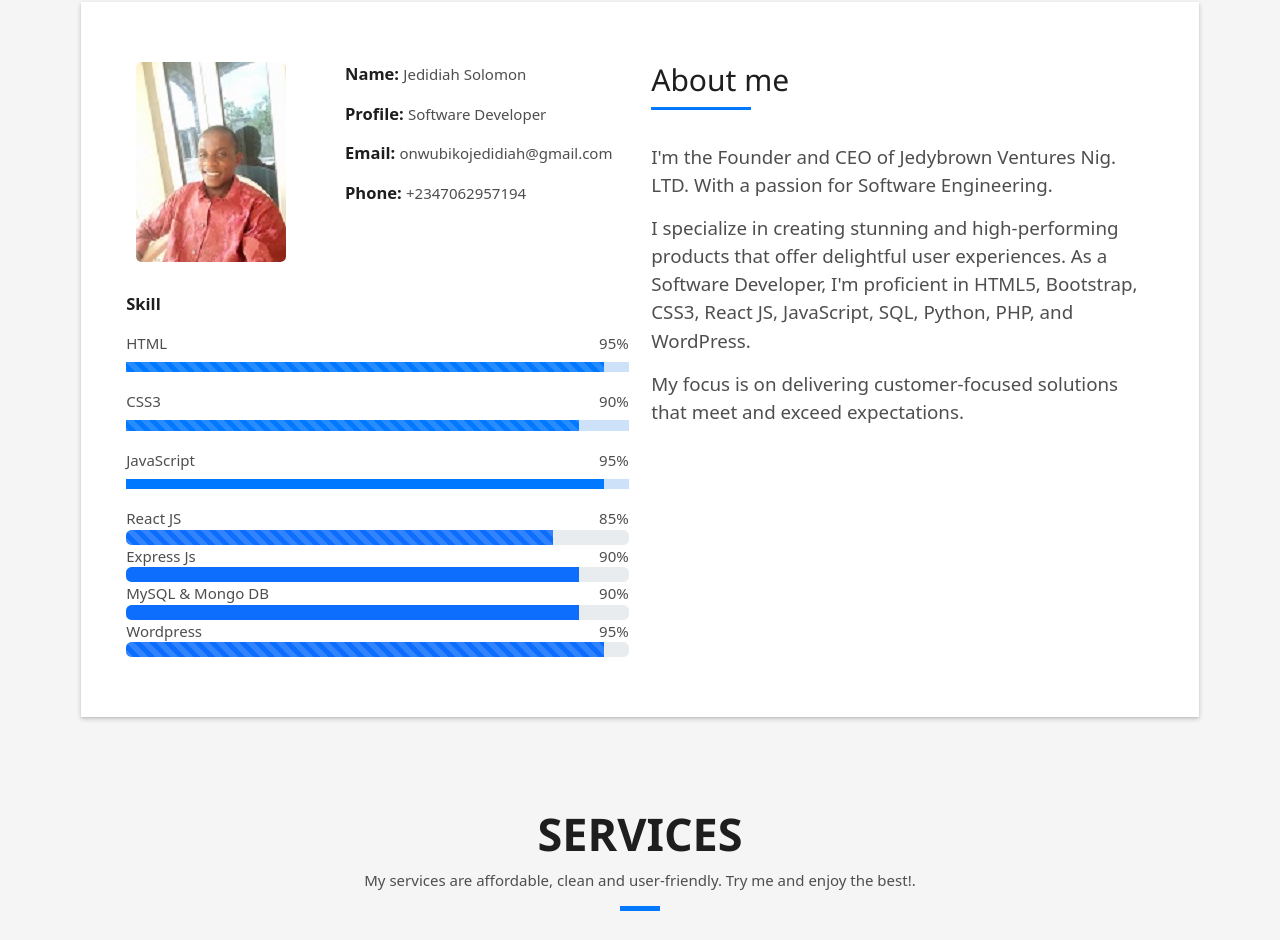
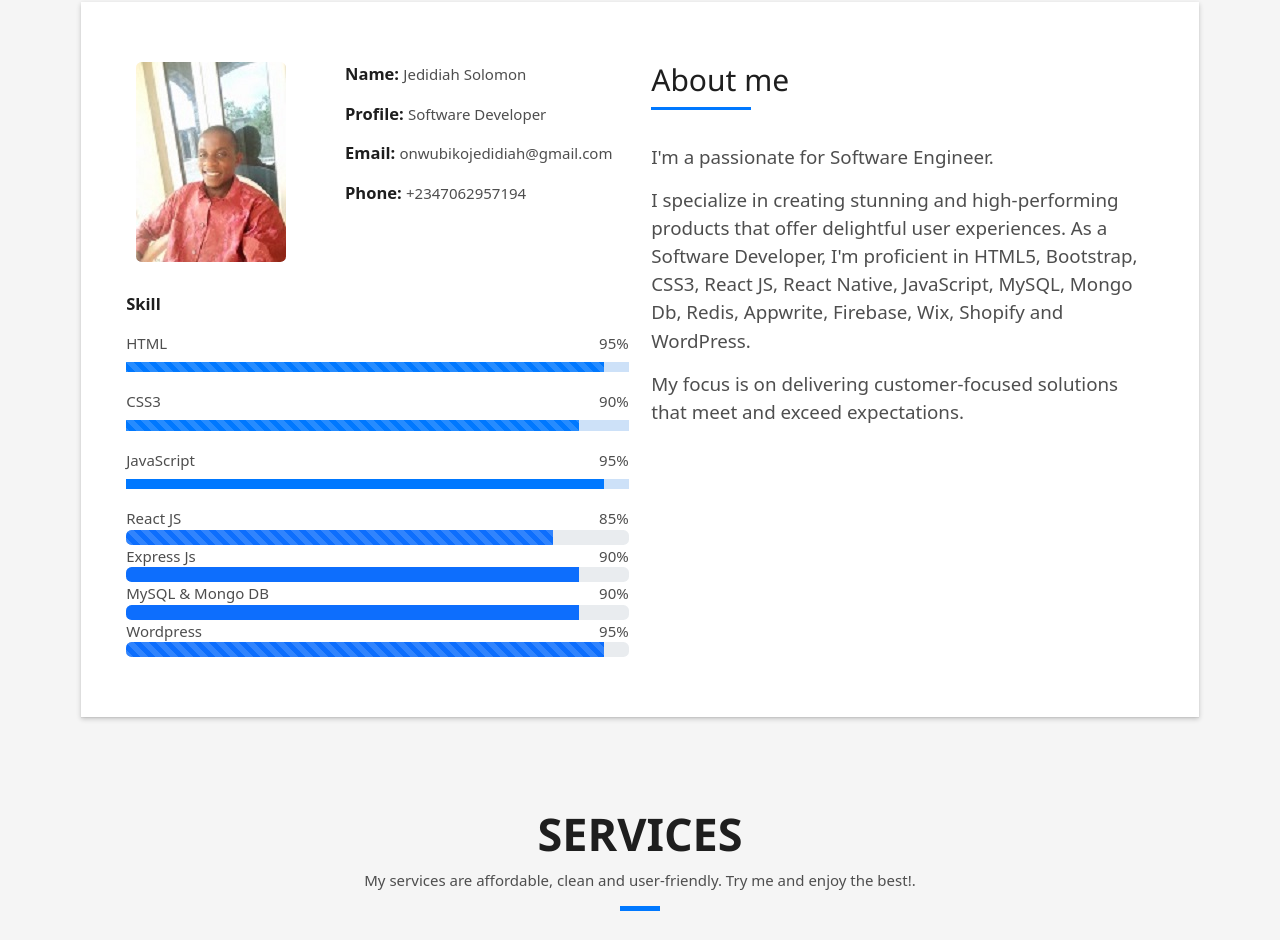
Before and after one commit to Jedidiah-Solomon/JedybrownFolio, a plain HTML site: page index.html in a window 1280 px wide. Shown: the part 951-1891 px from the top of the page. Drawn offline with nearby package versions, Linux system fonts and the light colour scheme.

Commit message:
Updated about session

```diff
--- a/index.html
+++ b/index.html
@@ -198,9 +198,11 @@
                       </h5>
                     </div>
                     <p class="lead">
-                      I'm the Founder and CEO of Jedybrown Ventures Nig. LTD. With a passion for Software Engineering.                    </p>
+                      I'm  a passionate for Software Engineer.                    </p>
                     <p class="lead">
-                      I specialize in creating stunning and high-performing products that offer delightful user experiences. As a Software Developer, I'm proficient in HTML5, Bootstrap, CSS3, React JS, JavaScript, SQL, Python, PHP, and WordPress.
+                      I specialize in creating stunning and high-performing products that offer delightful user experiences.
+                       As a Software Developer, I'm proficient in HTML5, Bootstrap, CSS3, React JS, React Native,
+                       JavaScript, MySQL, Mongo Db, Redis, Appwrite, Firebase,  Wix, Shopify and WordPress.
                     </p>
                     <p class="lead">
                       My focus is on delivering customer-focused solutions that meet and exceed expectations.
```
